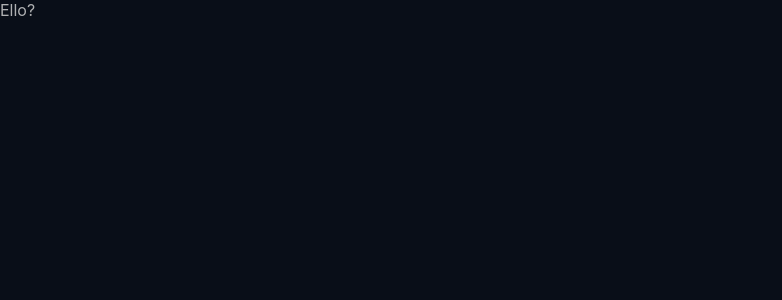
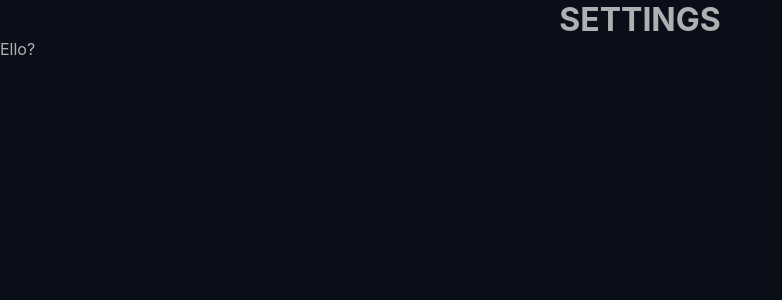
Before and after one commit to aggie-coding-club/Gesture, a React (Create React App) app in the folder front-end/: page / in a window 1280 px wide. Shown: the top 300 px of the page, without its empty margins (0-782 px from the left). Built offline with nearby package versions, Linux system fonts and the light colour scheme.

Commit message:
added title

```diff
--- a/front-end/src/components/Settings/SettingsLayout.js
+++ b/front-end/src/components/Settings/SettingsLayout.js
@@ -11,8 +11,15 @@ export default function SettingsLayout() {
     margin: 0
   }
 
+  const titleStyle = {
+    textAlign: "center"
+  }
+
   return (
     <div style={settingsStyle}>
+      <div style={titleStyle}>
+        <h1>SETTINGS</h1>
+      </div>
       <p>Ello?</p>
     </div>
   )
```
